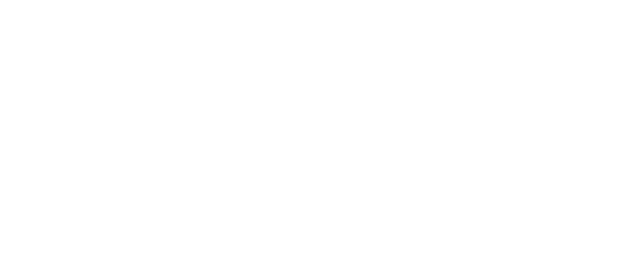
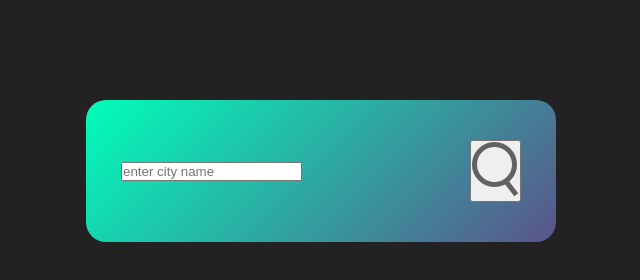
Before and after one commit to CodeWithFin/weather-app, a plain HTML site: page index.html in a window 1280 px wide. Shown: the whole page, without its empty margins (319-959 px from the left). Drawn offline with Linux system fonts and the light colour scheme.

Commit message:
specify content for weather app window

```diff
--- a/index.html
+++ b/index.html
@@ -3,9 +3,15 @@
 <head>
     <meta charset="UTF-8">
     <meta name="viewport" content="width=device-width, initial-scale=1.0">
-    <title>Document</title>
+    <title>Weather App </title>
+    <link rel="stylesheet" href="./style.css">
 </head>
 <body>
-
+    <div class="card">
+        <div class="search">
+            <input type="text" placeholder="enter city name" spellcheck="false">
+            <button><img src="./weather-app-img (1)/images/search.png" alt="search icon"></button>
+        </div>
+    </div>
 </body>
 </html>
--- a/style.css
+++ b/style.css
@@ -0,0 +1,26 @@
+*{
+    margin: 0;
+    padding:0;
+    font-family: 'poppins', sans-serif;
+    box-sizing:border-box;
+}
+body{
+    background: #222;
+}
+.card{
+ width:90%;
+ max-width:470px;
+ background: linear-gradient(135deg, #00feba, #5b548a) ;
+ color: #fff;
+margin: 100px auto 0;
+border-radius:20px;
+padding:40px 35px;
+text-align: center;
+}
+.search{
+    width:100%;
+    display:flex;
+    align-items:center;
+    justify-content: space-between;
+
+}
```
